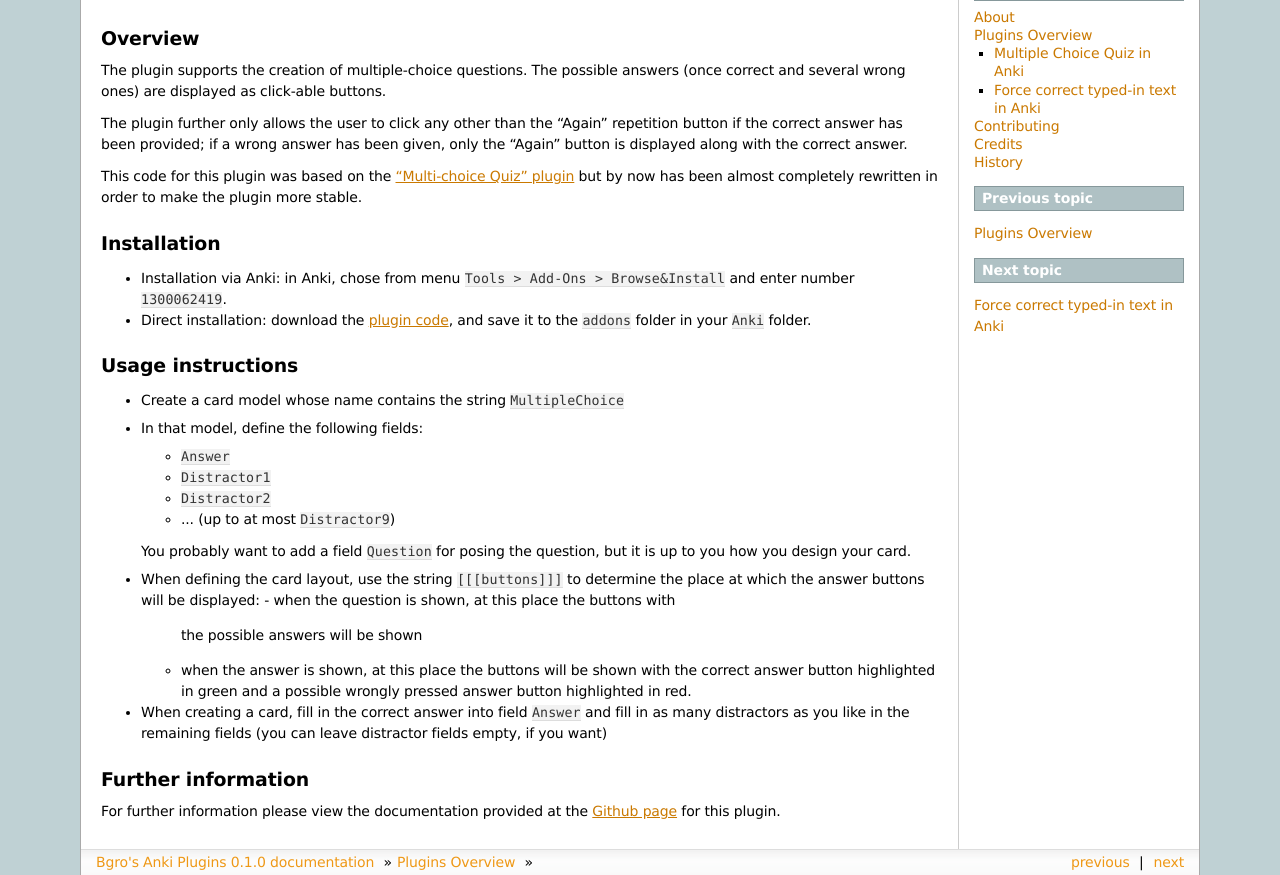
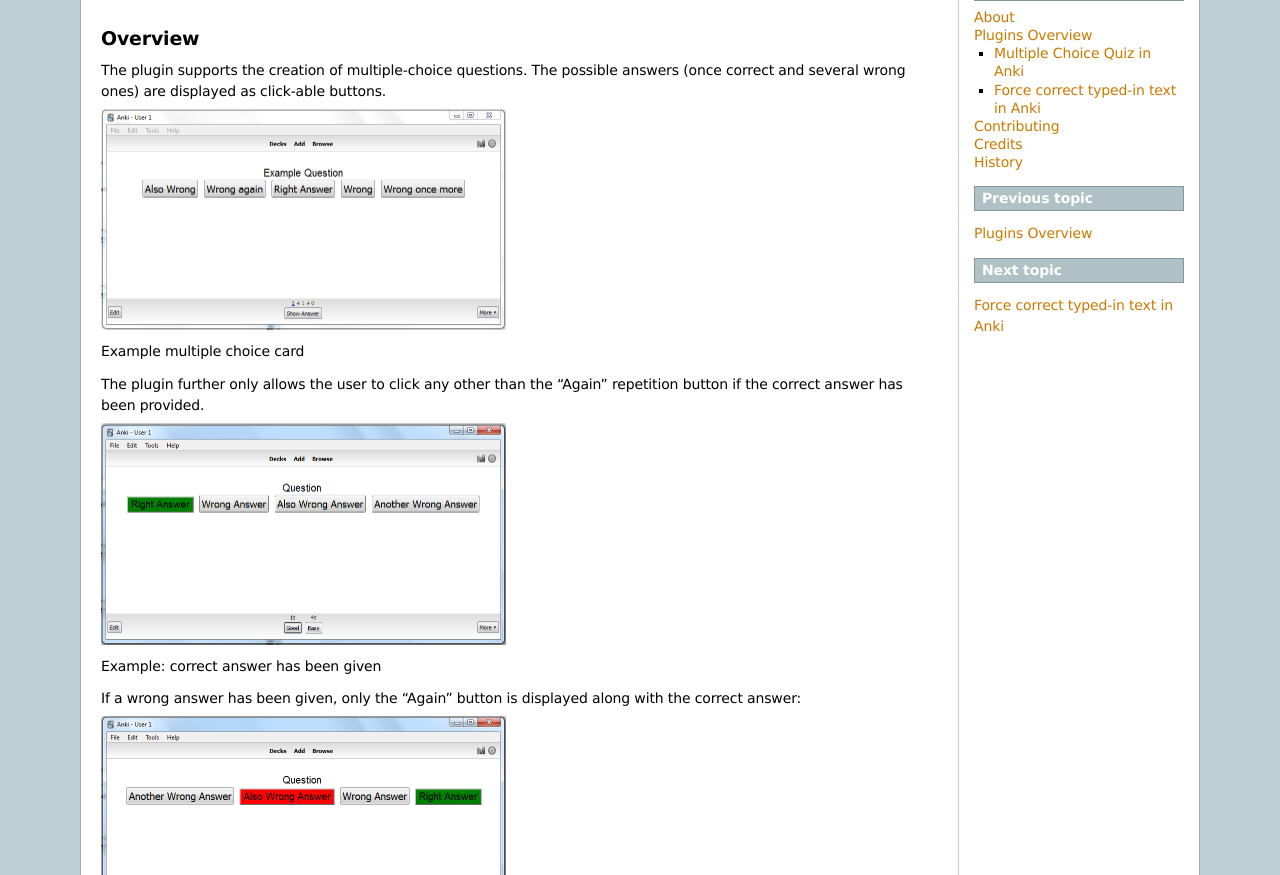
Before and after one commit to bgro/anki-plugins, a plain HTML site: page plugin_multiple_choice.html in a window 1280 px wide. Shown: the part 77-952 px from the top of the page. Drawn offline with Linux system fonts and the light colour scheme.

Commit message:
Updating documentation.

```diff
--- a/plugin_multiple_choice.html
+++ b/plugin_multiple_choice.html
@@ -78,10 +78,23 @@
 <p>The plugin supports the creation of multiple-choice questions. The possible
 answers (once correct and several wrong ones) are displayed as click-able
 buttons.</p>
+<div class="figure">
+<a class="reference internal image-reference" href="_images/multiple_choice_example_question.png"><img alt="_images/multiple_choice_example_question.png" src="_images/multiple_choice_example_question.png" style="width: 405.0px; height: 221.5px;" /></a>
+<p class="caption">Example multiple choice card</p>
+</div>
 <p>The plugin further only allows the user to click any other than the
-&#8220;Again&#8221; repetition button if the correct answer has been provided; if
+&#8220;Again&#8221; repetition button if the correct answer has been provided.</p>
+<div class="figure">
+<a class="reference internal image-reference" href="_images/multiple_choice_example_right_answer.png"><img alt="_images/multiple_choice_example_right_answer.png" src="_images/multiple_choice_example_right_answer.png" style="width: 404.5px; height: 222.5px;" /></a>
+<p class="caption">Example: correct answer has been given</p>
+</div>
+<p>If
 a wrong answer has been given, only the &#8220;Again&#8221; button is displayed
-along with the correct answer.</p>
+along with the correct answer:</p>
+<div class="figure">
+<a class="reference internal image-reference" href="_images/multiple_choice_example_wrong_answer.png"><img alt="_images/multiple_choice_example_wrong_answer.png" src="_images/multiple_choice_example_wrong_answer.png" style="width: 405.0px; height: 221.0px;" /></a>
+<p class="caption">Example: wrong answer has been given</p>
+</div>
 <p>This code for this plugin was based on the <a class="reference external" href="https://ankiweb.net/shared/info/4016858745">&#8220;Multi-choice Quiz&#8221; plugin</a> but
 by now has been almost completely rewritten in order to make the plugin
 more stable.</p>
@@ -128,11 +141,6 @@ and fill in as many distractors as you like in the remaining fields
 </li>
 </ul>
 </div>
-<div class="section" id="further-information">
-<h2>Further information<a class="headerlink" href="#further-information" title="Permalink to this headline">¶</a></h2>
-<p>For further information please view the documentation provided
-at the <a class="reference external" href="http://bgro.github.io/anki-plugins/plugin_multiple_choice.html">Github page</a> for this plugin.</p>
-</div>
 </div>
 
 
```
Also changed, not shown: plugins_overview.html (+0 -1 lines), searchindex.js (+1 -1 lines), _images/multiple_choice_example_question.png (added), _images/multiple_choice_example_right_answer.png (added), _images/multiple_choice_example_wrong_answer.png (added), _sources/plugin_multiple_choice.txt.
